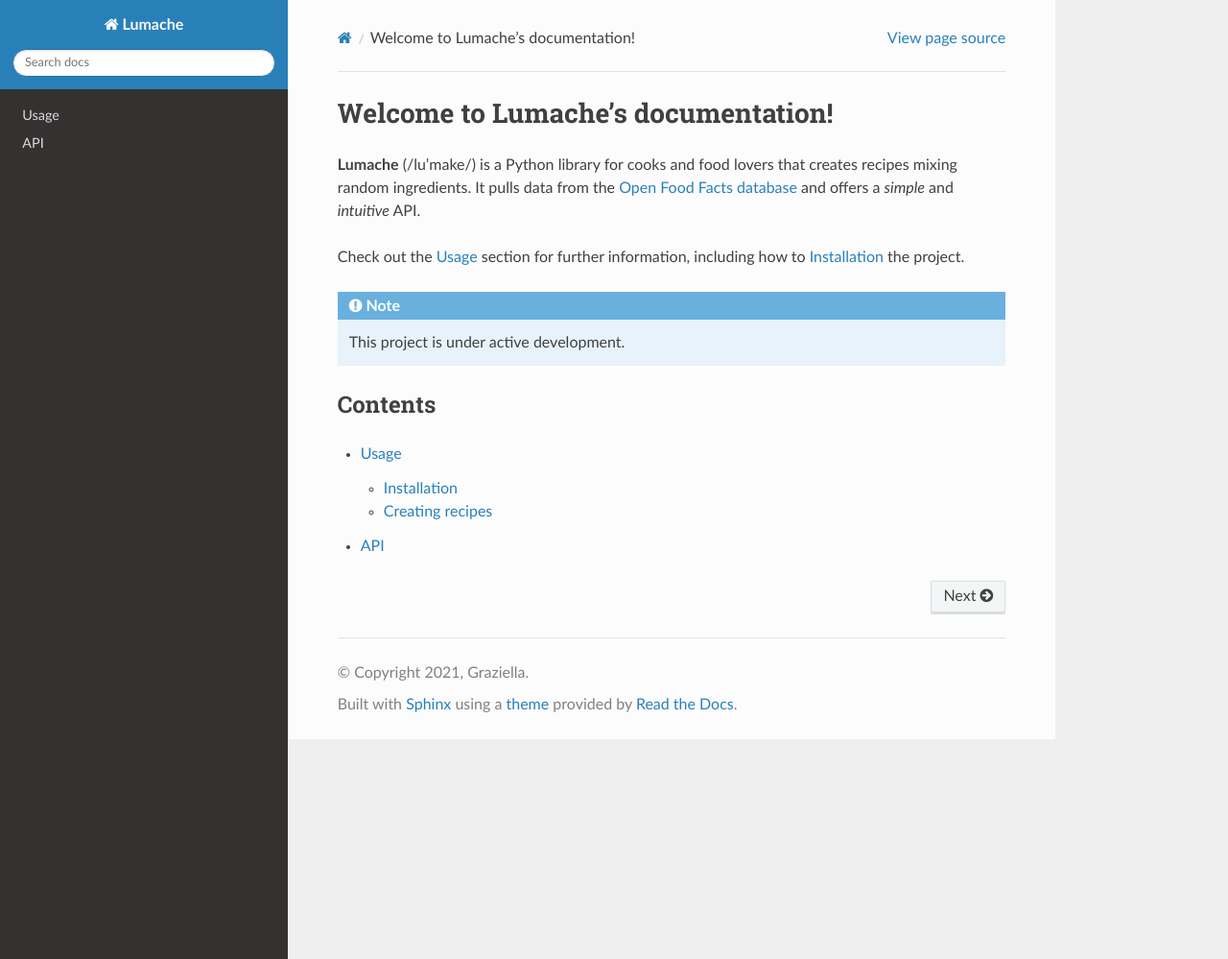
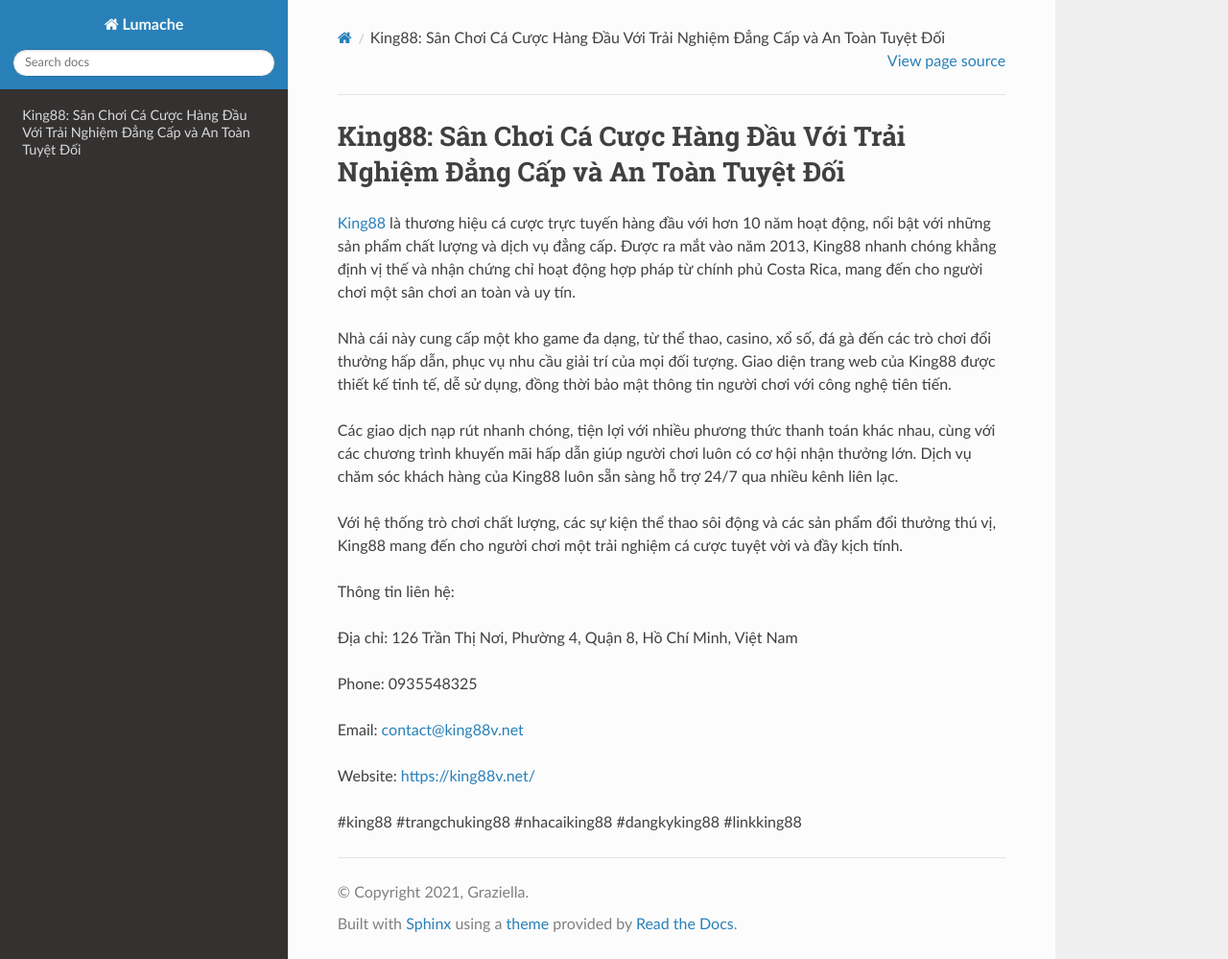
Before and after one commit to mathesonasela/king88vnet, a Sphinx documentation site: the page built from docs/source/index.rst, in a window 1280 px wide and 999 px high. Shown: the whole window at 96% size. Built offline with Sphinx 7.4.7 and the Read the Docs theme 3.1.0, drawn with Linux system fonts in a browser that asks for light colours.

Commit message:
Update index.rst

```diff
--- a/docs/source/index.rst
+++ b/docs/source/index.rst
@@ -1,22 +1,22 @@
-Welcome to Lumache's documentation!
+King88: Sân Chơi Cá Cược Hàng Đầu Với Trải Nghiệm Đẳng Cấp và An Toàn Tuyệt Đối
 ===================================
 
-**Lumache** (/lu'make/) is a Python library for cooks and food lovers
-that creates recipes mixing random ingredients.
-It pulls data from the `Open Food Facts database <https://world.openfoodfacts.org/>`_
-and offers a *simple* and *intuitive* API.
+`King88 <https://king88v.net/>`_ là thương hiệu cá cược trực tuyến hàng đầu với hơn 10 năm hoạt động, nổi bật với những sản phẩm chất lượng và dịch vụ đẳng cấp. Được ra mắt vào năm 2013, King88 nhanh chóng khẳng định vị thế và nhận chứng chỉ hoạt động hợp pháp từ chính phủ Costa Rica, mang đến cho người chơi một sân chơi an toàn và uy tín.
 
-Check out the :doc:`usage` section for further information, including
-how to :ref:`installation` the project.
+Nhà cái này cung cấp một kho game đa dạng, từ thể thao, casino, xổ số, đá gà đến các trò chơi đổi thưởng hấp dẫn, phục vụ nhu cầu giải trí của mọi đối tượng. Giao diện trang web của King88 được thiết kế tinh tế, dễ sử dụng, đồng thời bảo mật thông tin người chơi với công nghệ tiên tiến.
 
-.. note::
+Các giao dịch nạp rút nhanh chóng, tiện lợi với nhiều phương thức thanh toán khác nhau, cùng với các chương trình khuyến mãi hấp dẫn giúp người chơi luôn có cơ hội nhận thưởng lớn. Dịch vụ chăm sóc khách hàng của King88 luôn sẵn sàng hỗ trợ 24/7 qua nhiều kênh liên lạc.
 
-   This project is under active development.
+Với hệ thống trò chơi chất lượng, các sự kiện thể thao sôi động và các sản phẩm đổi thưởng thú vị, King88 mang đến cho người chơi một trải nghiệm cá cược tuyệt vời và đầy kịch tính.
 
-Contents
---------
+Thông tin liên hệ:
 
-.. toctree::
+Địa chỉ: 126 Trần Thị Nơi, Phường 4, Quận 8, Hồ Chí Minh, Việt Nam
 
-   usage
-   api
+Phone: 0935548325
+
+Email: contact@king88v.net
+
+Website: https://king88v.net/
+
+#king88 #trangchuking88 #nhacaiking88 #dangkyking88 #linkking88
```
